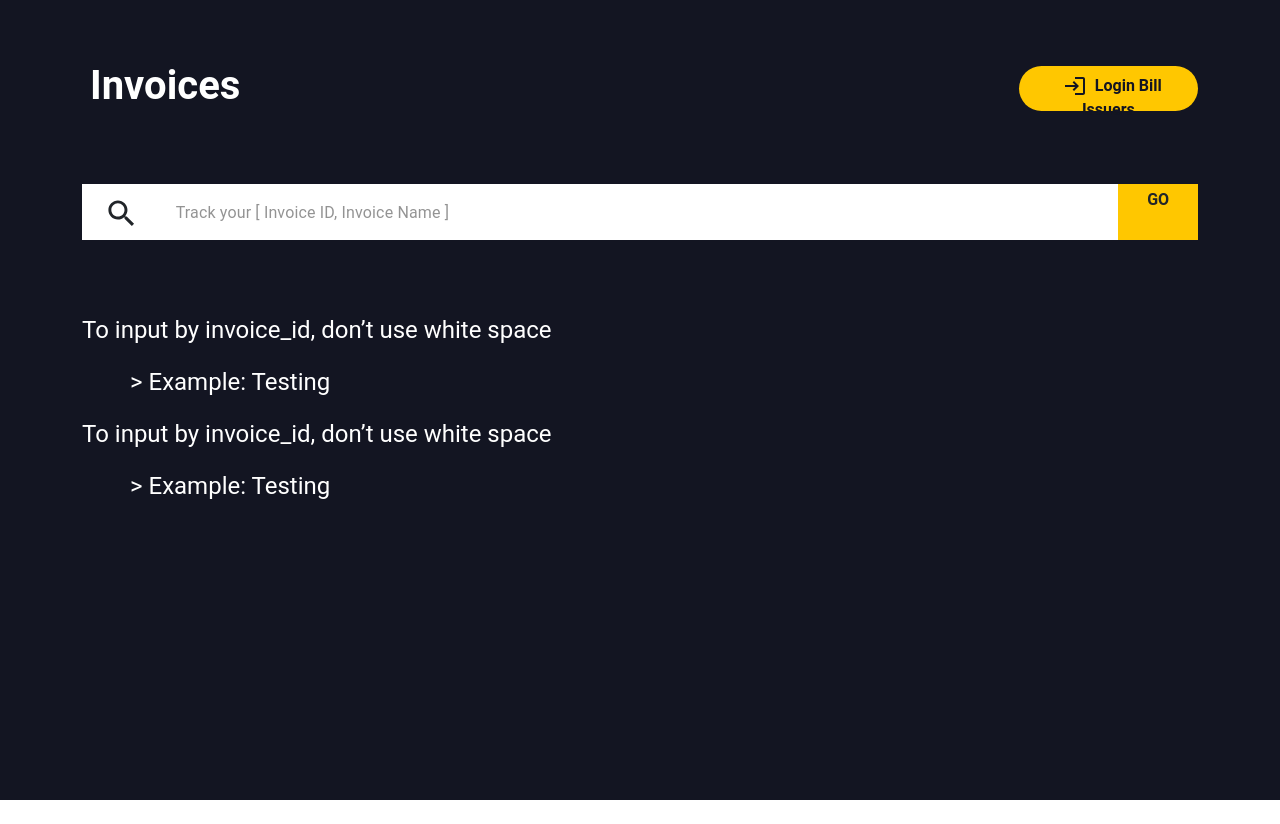
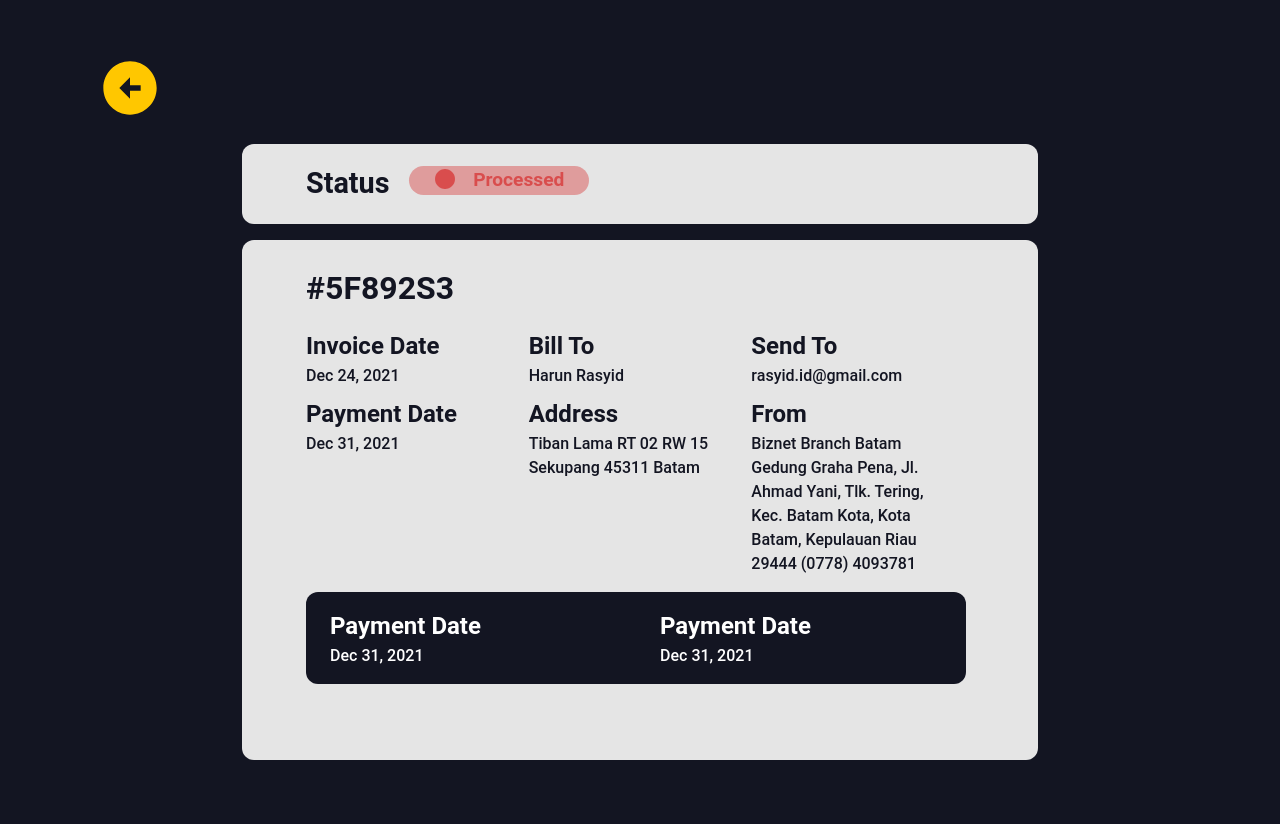
Before and after one commit to xxrunexx/CapstoneProject, a React (Create React App) app: page / in a window 1280 px wide. Before the commit the page ends 800 px from the top, so only its background shows below. Built offline with nearby package versions, Linux system fonts and the light colour scheme.

Commit message:
progress-detail

```diff
--- a/src/App.js
+++ b/src/App.js
@@ -1,7 +1,7 @@
 // import logo from './logo.svg';
 import './App.css';
-import Homedashboard from './views/HomeDashboard/HomeDashboard';
-// import Detailinvoice from './views/DetailInvoice/DetailInvoice';
+// import Homedashboard from './views/HomeDashboard/HomeDashboard';
+import Detailinvoice from './views/DetailInvoice/DetailInvoice';
 
 function App() {
   return (
@@ -20,8 +20,8 @@ function App() {
           Learn React
         </a>
       </header> */}
-      <Homedashboard/>
-      {/* <Detailinvoice/> */}
+      {/* <Homedashboard/> */}
+      <Detailinvoice/>
     </div>
   );
 }
--- a/src/components/Detail/DetailInvoiceClient.jsx
+++ b/src/components/Detail/DetailInvoiceClient.jsx
@@ -1,6 +1,7 @@
 import * as React from 'react';
 import PropTypes from 'prop-types';
 import Box from '@mui/material/Box';
+import custom from './detailInvoice.module.css';
 
 function Item(props) {
     const { sx, ...other } = props;
@@ -112,6 +113,47 @@ const Detailinvoiceclient = (props) => {
                         <Item sx={{fontWeight:500, fontSize:'1rem'}}>{props.data[0].from}</Item>
                     </Item>
                 </Box>
+                <Box sx={{
+                    mb:1,
+                    fontSize: '1.5rem',
+                    display: 'grid',
+                    gridAutoColumns: '1fr',
+                    pr: 8,
+                    mt: 2,
+                }}>
+                    <Item className={custom.detailInvoiceLeft} sx={{
+                        gridRow: '1',
+                        gridColumn: '1 / 2',
+                        px:3,
+                        py:2,
+                        bgcolor: '#131522',
+                        borderRadius: 3,
+                    }}>
+                        <Item sx={{color:'white'}}>Payment Date</Item>
+                        <Item sx={{fontWeight:500, fontSize:'1rem', color:'white'}}>{props.data[0].payment_date}</Item>
+                    </Item>
+                    <Item className={custom.detailInvoiceRight} sx={{
+                        gridRow: '1',
+                        gridColumn: '2 / 3',
+                        px:3,
+                        py:2,
+                        bgcolor: '#131522',
+                        borderRadius: 3,
+                    }}>
+                        <Item sx={{
+                            color:'white',
+                        }}>
+                            Payment Date
+                        </Item>
+                        <Item sx={{
+                            fontWeight:500,
+                            fontSize:'1rem',
+                            color:'white',
+                        }}>
+                            {props.data[0].payment_date}
+                        </Item>
+                    </Item>
+                </Box>
             </Item>
         </Box>
     );
--- /dev/null
+++ b/src/components/Detail/detailInvoice.module.css
@@ -0,0 +1,11 @@
+.detailInvoiceLeft{
+    color: white !important;
+    border-top-right-radius: 0 !important;
+    border-bottom-right-radius: 0 !important;
+}
+
+.detailInvoiceRight{
+    color: white;
+    border-top-left-radius: 0 !important;
+    border-bottom-left-radius: 0 !important;
+}
--- a/src/components/Navbar/NavbarDetailInvoice.jsx
+++ b/src/components/Navbar/NavbarDetailInvoice.jsx
@@ -38,7 +38,7 @@ const Navbardetailinvoice = () => {
             alignItems: 'center',
             mb: 2
         }}>
-             <Item sx={{
+            <Item sx={{
                 gridRow: '1',
                 gridColumn: '1',
                 textAlign: 'left',
@@ -50,7 +50,6 @@ const Navbardetailinvoice = () => {
                 <Link href="#" underline="none">
                     <ArrowCircleLeftIcon className={custom.arrowIcon} sx={{
                         mx:1,
-                        fontSize: '4rem',
                         color: '#FFC700'
                     }}/>
                 </Link>
--- a/src/components/Navbar/navbarDetailInvoice.module.css
+++ b/src/components/Navbar/navbarDetailInvoice.module.css
@@ -1,3 +1,7 @@
+.arrowIcon{
+    font-size: 4rem !important;
+}
+
 .arrowIcon:hover{
     color: white !important;
 }
--- a/src/components/Status/Status.jsx
+++ b/src/components/Status/Status.jsx
@@ -66,10 +66,10 @@ const Status = (props) => {
                     width:180,
                     borderRadius: 6,
                     pl:3,
-                    py:0.5,
+
                     mt:1.8
                 }}>
-                    <CircleIcon sx={{mr:2}}/>{props.status}
+                    <CircleIcon sx={{mr:2, mb:0.5}}/>{props.status}
                 </Item>
             </Item>
         </Box>
```
